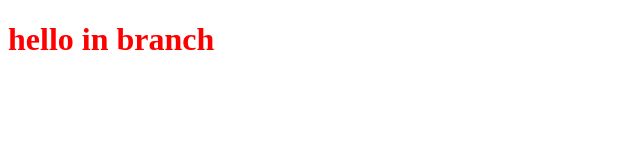
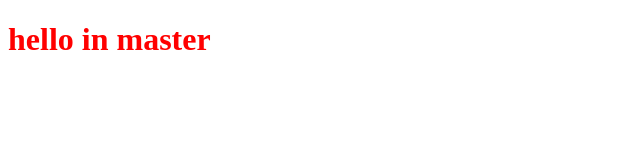
Before and after one commit to MariaamNegm/trial3fork, a plain HTML site: page index.html in a window 1280 px wide. Shown: the full height of the page, 0-640 px from the left. Drawn offline with Linux system fonts and the light colour scheme.

Commit message:
modified html file

```diff
--- a/index.html
+++ b/index.html
@@ -4,7 +4,7 @@
     <link rel="stylesheet" href="style.css">
 </head>
 <body>
- <h1>hello in branch </h1>
+ <h1>hello in master </h1>
  <script src="app.js"></script>
 </body>
 </html>
```
